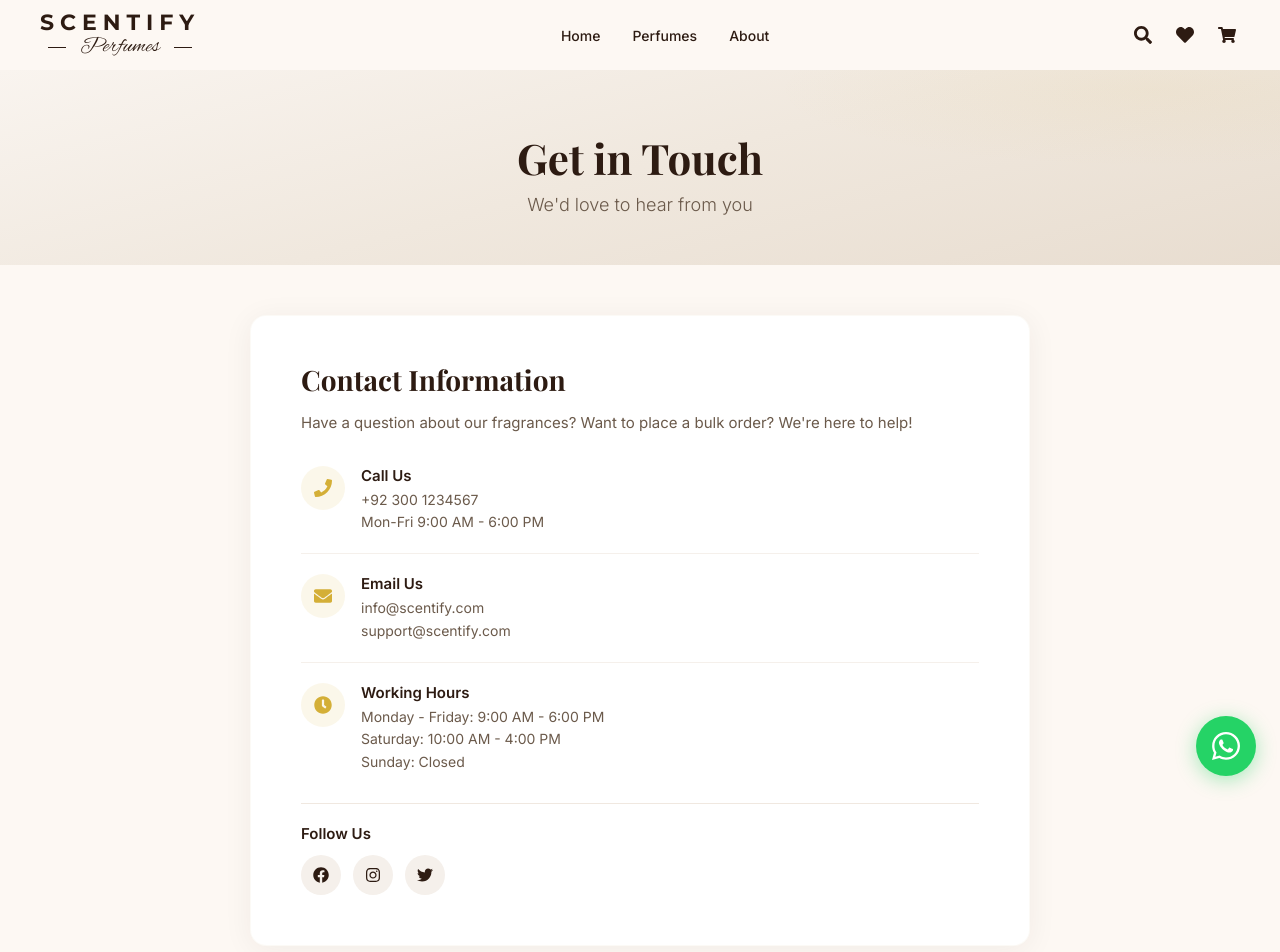
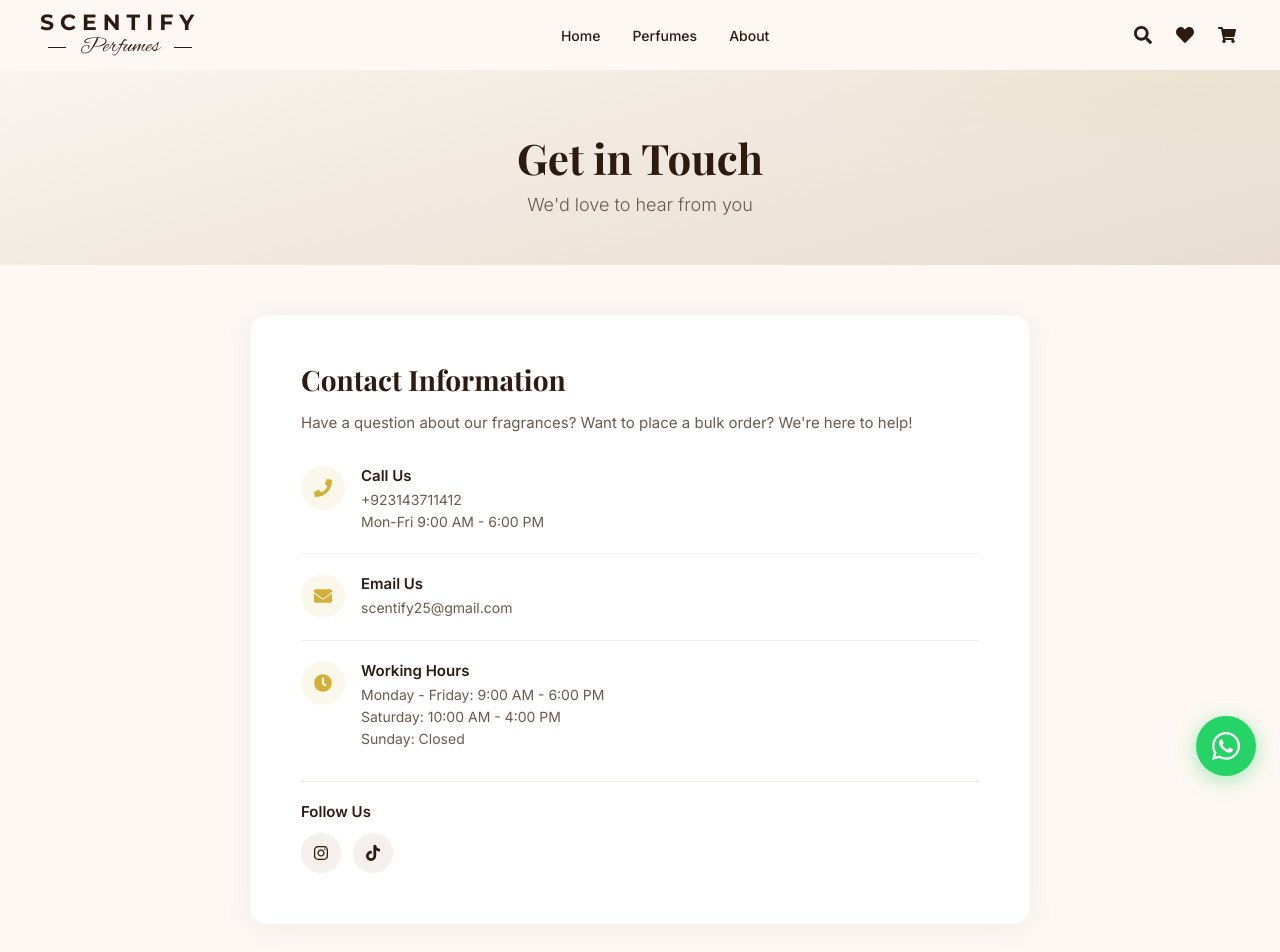
Before and after one commit to Aiman-shk/scentify, a React (Vite) app: page /contact in a window 1280 px wide. Shown: the top 952 px of the page. Built offline with nearby package versions, Linux system fonts and the light colour scheme; no server answers; a web font is replaced by a local one.

Commit message:
Added Instagram and TikTok links to contact page

```diff
--- a/src/pages/Contact.jsx
+++ b/src/pages/Contact.jsx
@@ -1,6 +1,6 @@
 import React from 'react';
 import { motion } from 'framer-motion';
-import { FaPhone, FaEnvelope, FaClock, FaInstagram, FaFacebook, FaTwitter } from 'react-icons/fa';
+import { FaPhone, FaEnvelope, FaClock, FaInstagram, FaTiktok } from 'react-icons/fa';
 import './Contact.css';
 
 const Contact = () => {
@@ -35,7 +35,7 @@ const Contact = () => {
                 <div className="contact-info-icon"><FaPhone /></div>
                 <div>
                   <h4>Call Us</h4>
-                  <p>+92 300 1234567</p>
+                  <p>+923143711412</p>
                   <p>Mon-Fri 9:00 AM - 6:00 PM</p>
                 </div>
               </div>
@@ -44,8 +44,7 @@ const Contact = () => {
                 <div className="contact-info-icon"><FaEnvelope /></div>
                 <div>
                   <h4>Email Us</h4>
-                  <p>info@scentify.com</p>
-                  <p>support@scentify.com</p>
+                  <p>scentify25@gmail.com</p>
                 </div>
               </div>
 
@@ -60,12 +59,28 @@ const Contact = () => {
               </div>
             </div>
 
+            {/* ===== SOCIAL LINKS - UPDATED ===== */}
             <div className="contact-social">
               <h4>Follow Us</h4>
               <div className="contact-social-icons">
-                <a href="#" className="social-icon"><FaFacebook /></a>
-                <a href="#" className="social-icon"><FaInstagram /></a>
-                <a href="#" className="social-icon"><FaTwitter /></a>
+                <a
+                  href="https://www.instagram.com/scentify_perfumee?igsh=MXh0NXZoOWJyYTl1aw=="
+                  target="_blank"
+                  rel="noopener noreferrer"
+                  className="social-icon"
+                  aria-label="Instagram"
+                >
+                  <FaInstagram />
+                </a>
+                <a
+                  href="https://www.tiktok.com/@scentify.perfumee?_r=1&_t=ZS-98PSza6A0Y8"
+                  target="_blank"
+                  rel="noopener noreferrer"
+                  className="social-icon"
+                  aria-label="TikTok"
+                >
+                  <FaTiktok />
+                </a>
               </div>
             </div>
           </div>
```
